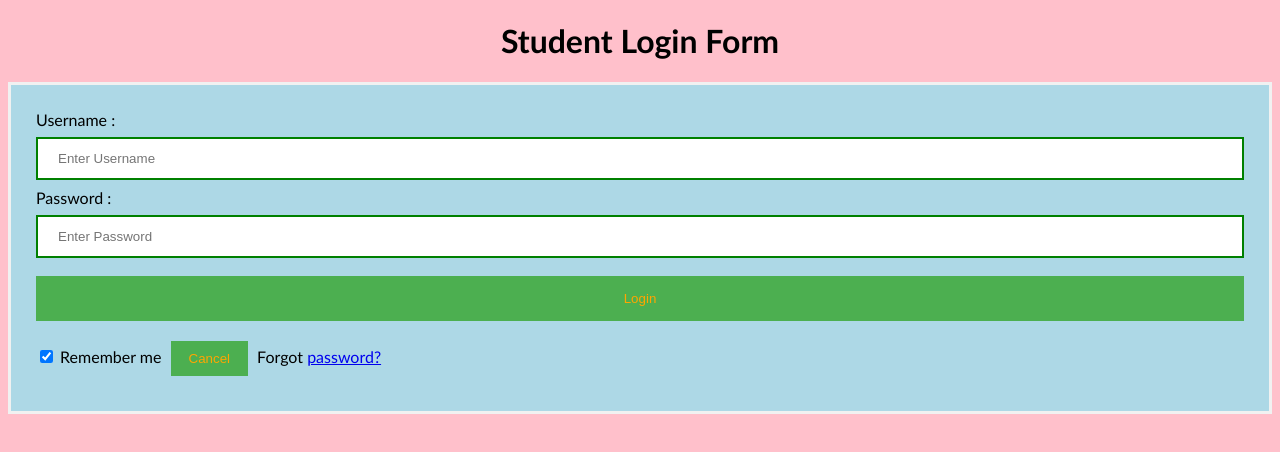
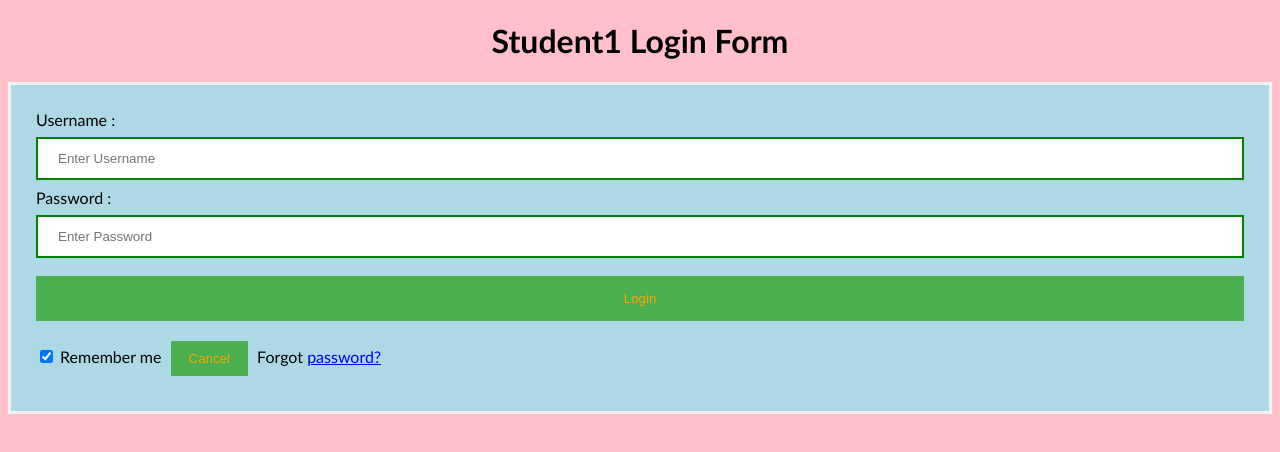
Before and after one commit to nirajvishwakarma/keel-prac, a plain HTML site: page index.html in a window 1280 px wide. Drawn offline with Linux system fonts and the light colour scheme.

Commit message:
index.html

```diff
--- a/index.html
+++ b/index.html
@@ -45,7 +45,7 @@ button {
 </style>
 </head>
 <body>
-    <center> <h1> Student Login Form </h1> </center>
+    <center> <h1> Student1 Login Form </h1> </center>
     <form>
         <div class="container">
             <label>Username : </label>
```
